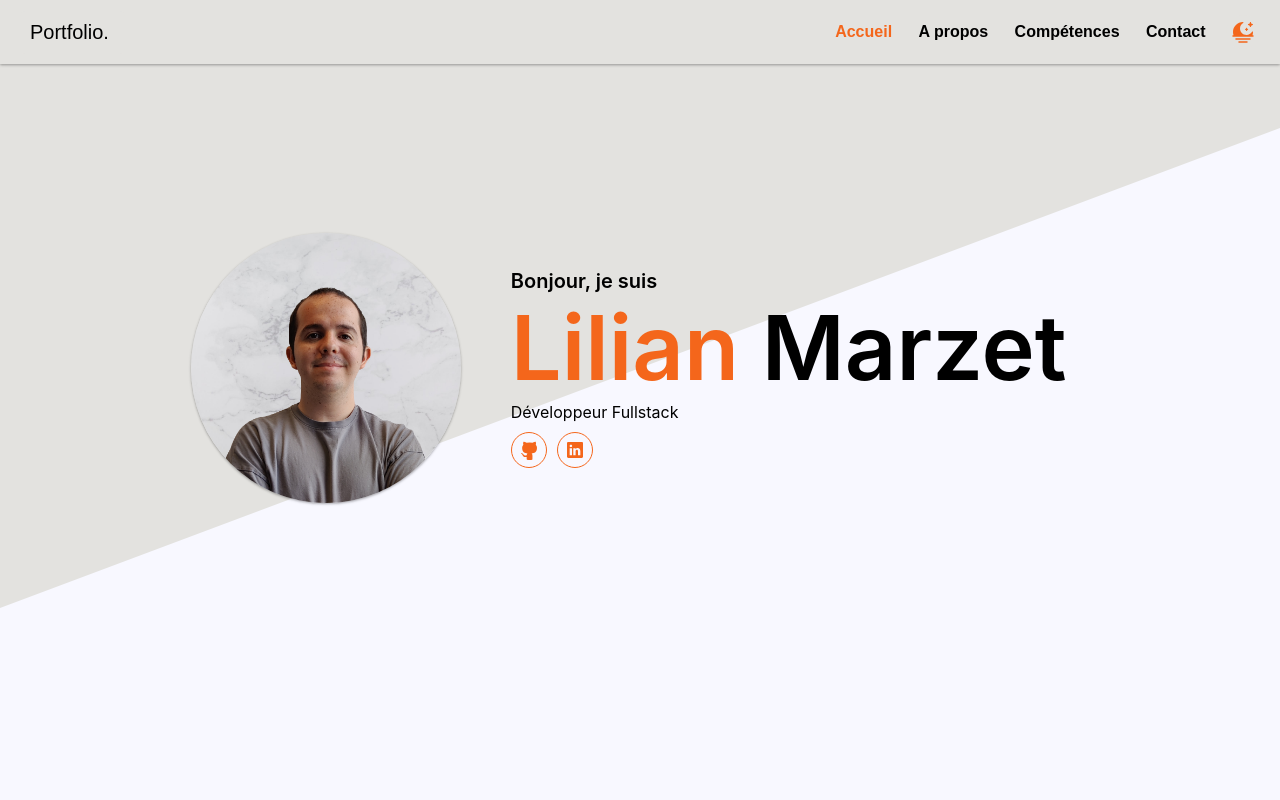
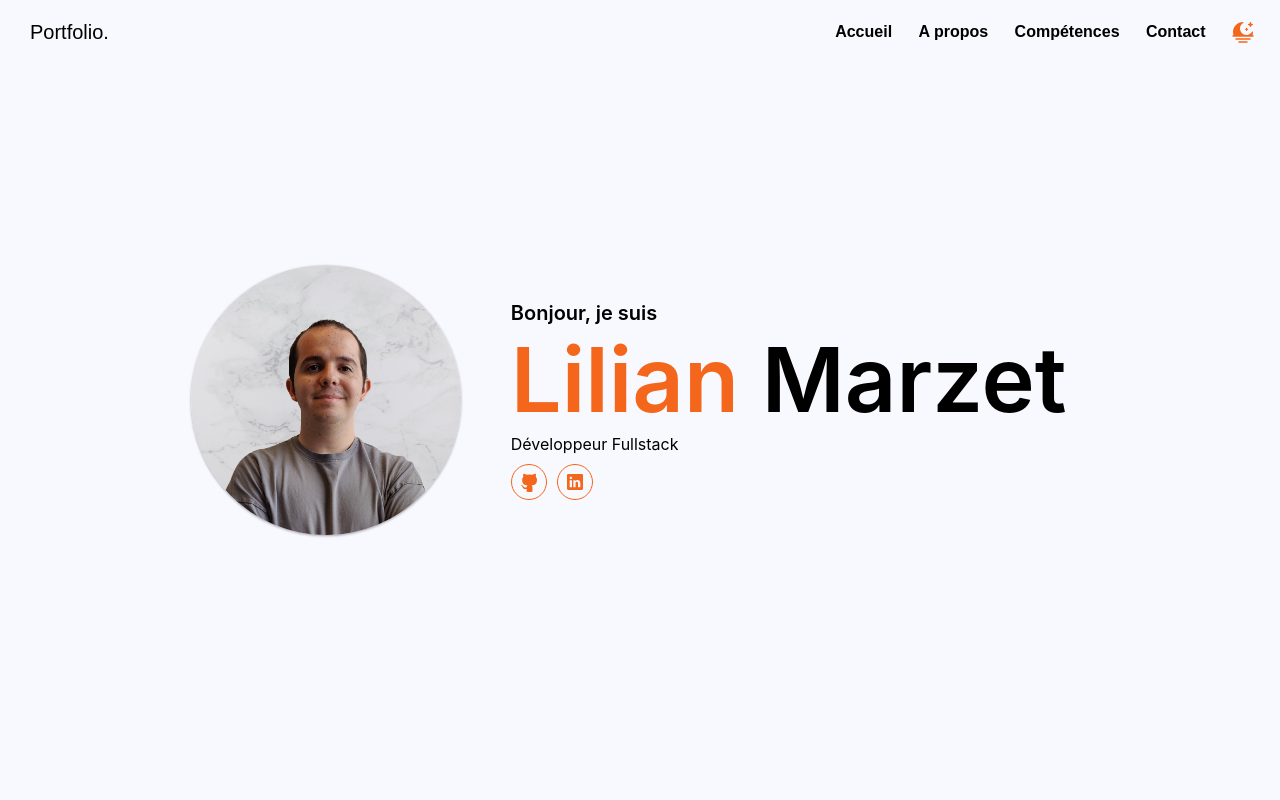
Before and after one commit to LilianMrzt/my-portfolio, a React (Create React App) app: page / in a window 1280 px wide. Shown: the top 800 px of the page. Built offline with nearby package versions, Linux system fonts and the light colour scheme.

Commit message:
[FEAT] Changement style navigation bar

```diff
--- a/src/App.tsx
+++ b/src/App.tsx
@@ -1,5 +1,4 @@
-import React, { type ReactElement, useEffect, useRef, useState } from 'react'
-import NavigationBar from '@components/navigation/NavigationBar'
+import React, { type ReactElement, useRef } from 'react'
 import { useTheme } from '@utils/UseThemeHook'
 import './App.css'
 import HomeScreen from '@views/HomeScreen'
@@ -10,7 +9,6 @@ import { screenIds } from '@constants/ScreensConstants'
 
 const App = (): ReactElement => {
     const [theme, toggleTheme] = useTheme()
-    const [activeSectionId, setActiveSectionId] = useState(screenIds.homeScreenId)
 
     const handleClickScroll = (id: string): void => {
         const element = document.getElementById(id)
@@ -26,46 +24,15 @@ const App = (): ReactElement => {
         [screenIds.contactScreenId]: useRef(null)
     }
 
-    useEffect(() => {
-        const observerOptions = {
-            root: null,
-            rootMargin: '0px',
-            threshold: 0.5
-        }
-
-        const observer = new IntersectionObserver((entries) => {
-            entries.forEach((entry) => {
-                if (entry.isIntersecting) {
-                    console.log((entry.target.id))
-                    setActiveSectionId(entry.target.id)
-                }
-            })
-        }, observerOptions)
-
-        Object.values(screenIds).forEach((id) => {
-            if (sectionRefs[id].current) {
-                observer.observe(sectionRefs[id].current as any)
-            }
-        })
-
-        return () => {
-            observer.disconnect()
-        }
-    }, [sectionRefs])
-
     return (
         <body data-theme={theme}>
-            <NavigationBar
-                theme={theme}
-                toggleTheme={toggleTheme}
-                handleClick={handleClickScroll}
-                activeSectionId={activeSectionId}
-                setActiveSectionId={setActiveSectionId}
-            />
-            <main className={'full-screen-height overflow-y-auto mt-64px navbar-full-screen-height'}>
+            <main className={''}>
                 <HomeScreen
                     id={screenIds.homeScreenId}
                     ref={sectionRefs[screenIds.homeScreenId]}
+                    theme={theme}
+                    toggleTheme={toggleTheme}
+                    handleClickScroll={handleClickScroll}
                 />
                 <AboutScreen
                     id={screenIds.aboutScreenId}
--- a/src/index.css
+++ b/src/index.css
@@ -23,7 +23,6 @@ body {
   -moz-osx-font-smoothing: grayscale;
   background-color: var(--background);
   transition: 0.3s;
-  overflow: hidden;
 }
 
 code {
--- a/src/interfaces/components/navigation/NavigationBarProps.ts
+++ b/src/interfaces/components/navigation/NavigationBarProps.ts
@@ -4,6 +4,4 @@ export interface NavigationBarProps {
     theme: ThemeType
     toggleTheme: () => void
     handleClick: (id: string) => void
-    setActiveSectionId: any
-    activeSectionId: string
 }
--- /dev/null
+++ b/src/interfaces/screens/HomeScreenProps.ts
@@ -0,0 +1,10 @@
+import { type ForwardedRef } from 'react'
+import { type ThemeType } from '@interfaces/types/ThemeType'
+
+export interface HomeScreenProps {
+    id: string
+    ref?: ForwardedRef<HTMLDivElement>
+    theme: ThemeType
+    toggleTheme: () => void
+    handleClickScroll: (id: string) => void
+}
--- a/src/styles/custom-elements.css
+++ b/src/styles/custom-elements.css
@@ -4,7 +4,7 @@
     position: relative;
     display: flex;
     width: 100vw;
-    min-height: calc(100vh - 64px);
+    min-height: 100vh;
     align-items: center;
     justify-content: center;
 }
--- a/src/ui/components/navigation/NavigationBar.tsx
+++ b/src/ui/components/navigation/NavigationBar.tsx
@@ -10,9 +10,7 @@ import { screenIds } from '@constants/ScreensConstants'
 const NavigationBar: FC<NavigationBarProps> = ({
     theme,
     toggleTheme,
-    handleClick,
-    activeSectionId,
-    setActiveSectionId
+    handleClick
 }): ReactElement => {
     const [isIconSun, setIsIconSun] = useState(theme === Theme.dark)
 
@@ -23,17 +21,15 @@ const NavigationBar: FC<NavigationBarProps> = ({
 
     return (
         <div
-            className={'d-flex space-between h-64px align-center bg-secondary shadow pl-20 pr-20 index-2 fixed left-0 right-0 top-0'}
+            className={'d-flex space-between h-64px align-center pl-20 pr-20 index-2'}
         >
-
             <Button
                 label={'Portfolio.'}
                 size={'large'}
-                backgroundColor={'secondary'}
+                backgroundColor={'background'}
                 color={'text'}
                 onClick={() => {
                     handleClick(screenIds.homeScreenId)
-                    setActiveSectionId(screenIds.homeScreenId)
                 }}
             />
             <div
@@ -44,39 +40,31 @@ const NavigationBar: FC<NavigationBarProps> = ({
                     className={'mr-10'}
                     onClick={() => {
                         handleClick(screenIds.homeScreenId)
-                        setActiveSectionId(screenIds.homeScreenId)
                     }}
-                    isActive={activeSectionId === screenIds.homeScreenId}
                 />
                 <NavigationBarTab
                     label={'A propos'}
                     className={'mr-10'}
                     onClick={() => {
                         handleClick(screenIds.aboutScreenId)
-                        setActiveSectionId(screenIds.aboutScreenId)
                     }}
-                    isActive={activeSectionId === screenIds.aboutScreenId}
                 />
                 <NavigationBarTab
                     label={'Compétences'}
                     className={'mr-10'}
                     onClick={() => {
                         handleClick(screenIds.skillsScreenId)
-                        setActiveSectionId(screenIds.skillsScreenId)
                     }}
-                    isActive={activeSectionId === screenIds.skillsScreenId}
                 />
                 <NavigationBarTab
                     label={'Contact'}
                     className={'mr-10'}
                     onClick={() => {
                         handleClick(screenIds.contactScreenId)
-                        setActiveSectionId(screenIds.contactScreenId)
                     }}
-                    isActive={activeSectionId === screenIds.contactScreenId}
                 />
                 <IconButton
-                    backgroundColor={'secondary'}
+                    backgroundColor={'background'}
                     color={'primary'}
                     icon={isIconSun ? SunLogo : MoonLogo}
                     onClick={handleThemeChange}
--- a/src/ui/components/navigation/NavigationBarTab.tsx
+++ b/src/ui/components/navigation/NavigationBarTab.tsx
@@ -10,7 +10,7 @@ const NavigationBarTab: FC<NavigationBarTabProps> = ({
 }): ReactElement => {
     return (
         <button
-            className={`${className} bg-secondary border-none`}
+            className={`${className} bg-background border-none`}
             onClick={onClick}
         >
             <Text
--- a/src/ui/views/AboutScreen.tsx
+++ b/src/ui/views/AboutScreen.tsx
@@ -1,6 +1,6 @@
 import React, { type FC, forwardRef, type ReactElement } from 'react'
 import Text from '@components/common/Text'
-import { type ScreenProps } from '@interfaces/components/ScreenProps'
+import { type ScreenProps } from '@interfaces/screens/ScreenProps'
 
 const AboutScreen: FC<ScreenProps> = forwardRef<HTMLDivElement, ScreenProps>(
     ({ id }, ref): ReactElement => {
--- a/src/ui/views/ContactScreen.tsx
+++ b/src/ui/views/ContactScreen.tsx
@@ -1,6 +1,6 @@
 import React, { type FC, forwardRef, type ReactElement } from 'react'
 import Text from '@components/common/Text'
-import { type ScreenProps } from '@interfaces/components/ScreenProps'
+import { type ScreenProps } from '@interfaces/screens/ScreenProps'
 
 const ContactScreen: FC<ScreenProps> = forwardRef<HTMLDivElement, ScreenProps>(
     ({ id }, ref): ReactElement => {
--- a/src/ui/views/HomeScreen.tsx
+++ b/src/ui/views/HomeScreen.tsx
@@ -3,16 +3,27 @@ import Image from '@components/common/Image'
 import Images from '@assets/Images'
 import HomeScreenIntroductionTextBloc from '@blocs/homeScreen/HomeScreenIntroductionTextBloc'
 import HomeScreenIconsBloc from '@blocs/homeScreen/HomeScreenIconsBloc'
-import HomeScreenBackgroundDecorationBloc from '@blocs/homeScreen/HomeScreenBackgroundDecorationBloc'
-import { type ScreenProps } from '@interfaces/components/ScreenProps'
+import NavigationBar from '@components/navigation/NavigationBar'
+import { type HomeScreenProps } from '@interfaces/screens/HomeScreenProps'
 
-const HomeScreen: FC<ScreenProps> = forwardRef<HTMLDivElement, ScreenProps>(
-    ({ id }, ref): ReactElement => {
-        return (
+const HomeScreen: FC<HomeScreenProps> = forwardRef<HTMLDivElement, HomeScreenProps>(({
+    id,
+    theme,
+    toggleTheme,
+    handleClickScroll
+}, ref): ReactElement => {
+    return (
+        <div
+            id={id}
+            ref={ref}
+        >
+            <NavigationBar
+                theme={theme}
+                toggleTheme={toggleTheme}
+                handleClick={handleClickScroll}
+            />
             <div
                 className={'screen'}
-                id={id}
-                ref={ref}
             >
                 <div
                     className={'index-1 relative transform-64px-top d-flex align-center'}
@@ -28,10 +39,10 @@ const HomeScreen: FC<ScreenProps> = forwardRef<HTMLDivElement, ScreenProps>(
                         <HomeScreenIconsBloc/>
                     </div>
                 </div>
-                <HomeScreenBackgroundDecorationBloc/>
             </div>
-        )
-    }
+        </div>
+    )
+}
 )
 
 HomeScreen.displayName = 'HomeScreen'
--- a/src/ui/views/SkillsScreen.tsx
+++ b/src/ui/views/SkillsScreen.tsx
@@ -1,6 +1,6 @@
 import React, { type FC, forwardRef, type ReactElement } from 'react'
 import Text from '@components/common/Text'
-import { type ScreenProps } from '@interfaces/components/ScreenProps'
+import { type ScreenProps } from '@interfaces/screens/ScreenProps'
 
 const SkillsScreen: FC<ScreenProps> = forwardRef<HTMLDivElement, ScreenProps>(
     ({ id }, ref): ReactElement => {
```
Also changed, not shown: src/interfaces/screens/ScreenProps.ts (renamed from src/interfaces/components/ScreenProps.ts).
